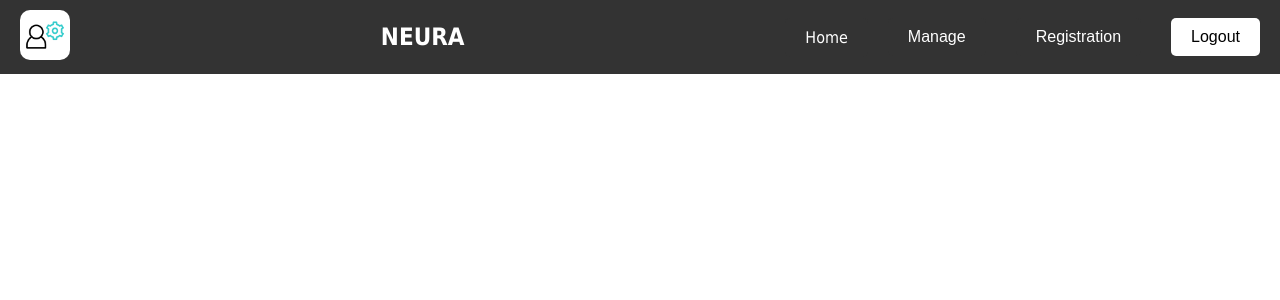
After one commit to athulk7777/Events-college-project-SE, a PHP site: page /ADD_HEADER.php in a window 1280 px wide. The commit adds this page. Shown: the top 300 px of the page. Run offline with PHP 8.4, Linux system fonts and the light colour scheme.

Commit message:
header and footer for admin login

```diff
--- /dev/null
+++ b/Event/ADD_HEADER.php
@@ -0,0 +1,124 @@
+<!DOCTYPE html>
+<html lang="en">
+<head>
+    <meta charset="UTF-8">
+    <meta name="viewport" content="width=device-width, initial-scale=1.0">
+    <style>
+        .Hbody {
+            margin: 0;
+            font-family: 'Tahoma', sans-serif;
+        }
+        .header {
+            background-color: #333;
+            color: #fff;
+            padding: 10px;
+            display: flex;
+            justify-content: space-between;
+            align-items: center;
+        }
+        .title {
+            font-size: 24px;
+            font-weight: bold;
+        }
+        .nav-links {
+            display: flex;
+            align-items: center;
+        }
+        .nav-links a, .dropdown .dropbtn, .logout-btn {
+            padding: 10px 20px;
+            margin: 0 10px;
+            font-size: 16px;
+            color: #fff;
+            background-color: #333;
+            border: none;
+            border-radius: 5px;
+            cursor: pointer;
+            text-decoration: none;
+            transition: background-color 0.3s, color 0.3s;
+        }
+        .nav-links a:hover, .dropdown .dropbtn:hover, .logout-btn:hover {
+            background-color: #fff;
+            color: #000;
+        }
+        .user-icon img {
+            width: 50px;
+            height: 50px;
+            margin-left: 10px;
+            border-radius: 10px;
+            cursor: pointer;
+        }
+        .dropdown {
+            position: relative;
+            display: inline-block;
+            margin-right: 10px;
+            z-index: 2;
+        }
+        .dropdown-content {
+            display: none;
+            position: absolute;
+            background-color: #333;
+            min-width: 200px;
+            box-shadow: 0px 8px 16px 0px rgba(0,0,0,0.2);
+            z-index: 1;
+            padding-top: 10px; /* Added padding to keep the dropdown open */
+        }
+        .dropdown-content a {
+            color: #fff;
+            padding: 12px 16px;
+            text-decoration: none;
+            display: block;
+        }
+        .dropdown-content a:hover {
+            background-color: #f1f1f1;
+            color: #000;
+        }
+        .dropdown:hover .dropdown-content {
+            display: block;
+        }
+        .logout-btn {
+            padding: 10px 20px;
+            margin-right: 10px;
+            font-size: 16px;
+            color: #000;
+            background-color: #fff;
+            border: none;
+            border-radius: 5px;
+            cursor: pointer;
+            text-decoration: none;
+            transition: background-color 0.3s, color 0.3s;
+        }
+        .logout-btn:hover {
+            background-color: #000;
+            color: #fff;
+        }
+    </style>
+</head>
+<body class="Hbody">
+    <div class="header">
+        <div class="user-icon">
+            <a href="MANAGE_ACC.php"><img src="user.gif" alt="User Icon"></a>
+        </div>
+        <div class="title">NEURA</div>
+        <div class="nav-links">
+            <a href="">Home</a>
+            <div class="dropdown">
+                <button class="dropbtn">Manage</button>
+                <div class="dropdown-content">
+                    <a href="" class="button">Manage Event</a>
+                    <a href="" class="button">Add Expense</a>
+                    <a href="" class="button">Check Profit</a>
+                    <a href="" class="button">Add Sponsors</a>
+                </div>
+            </div>
+            <div class="dropdown">
+                <button class="dropbtn">Registration</button>
+                <div class="dropdown-content">
+                    <a href="">ON-SPOT REGISTRATION</a>
+                    <a href="">CHECK REGISTRATION</a>
+                </div>
+            </div>
+            <button onclick="location.href='CO-ORD_LOGIN.PHP'" class="logout-btn">Logout</button>
+        </div>
+    </div>
+</body>
+</html>
--- a/Event/config.php
+++ b/Event/config.php
@@ -2,8 +2,8 @@
 return [
     'host' => 'localhost',
     'port' => '1521',
-    'service_name' => 'flight',
+    'service_name' => 'orcl',
     'username' => 'system',
-    'password' => 'abhinav2'
+    'password' => '15461546'
 ];
 ?>
```
Also changed, not shown: Event/CO_SPON.PHP (+7 -1 lines), Event/ad_exp.php (+18 -0 lines), Event/ad_profit.php (+7 -2 lines), Event/adminpanel.php (+53 -7 lines).
